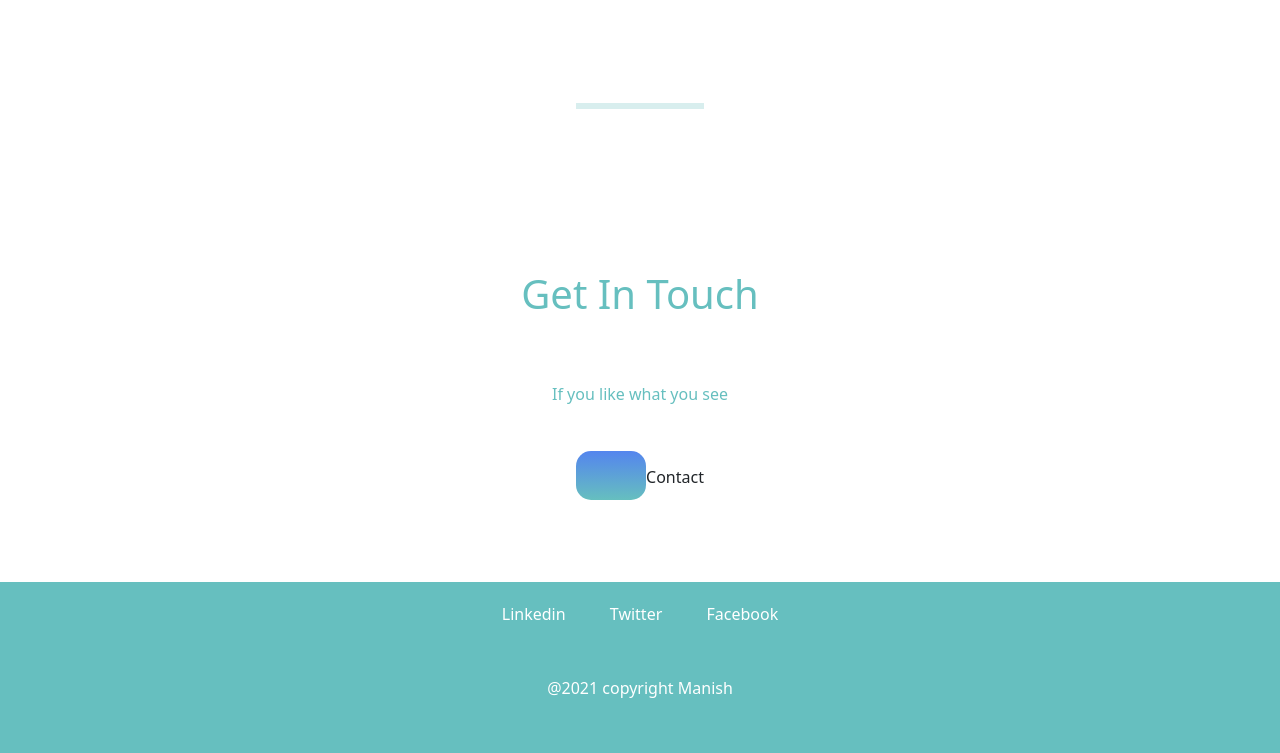
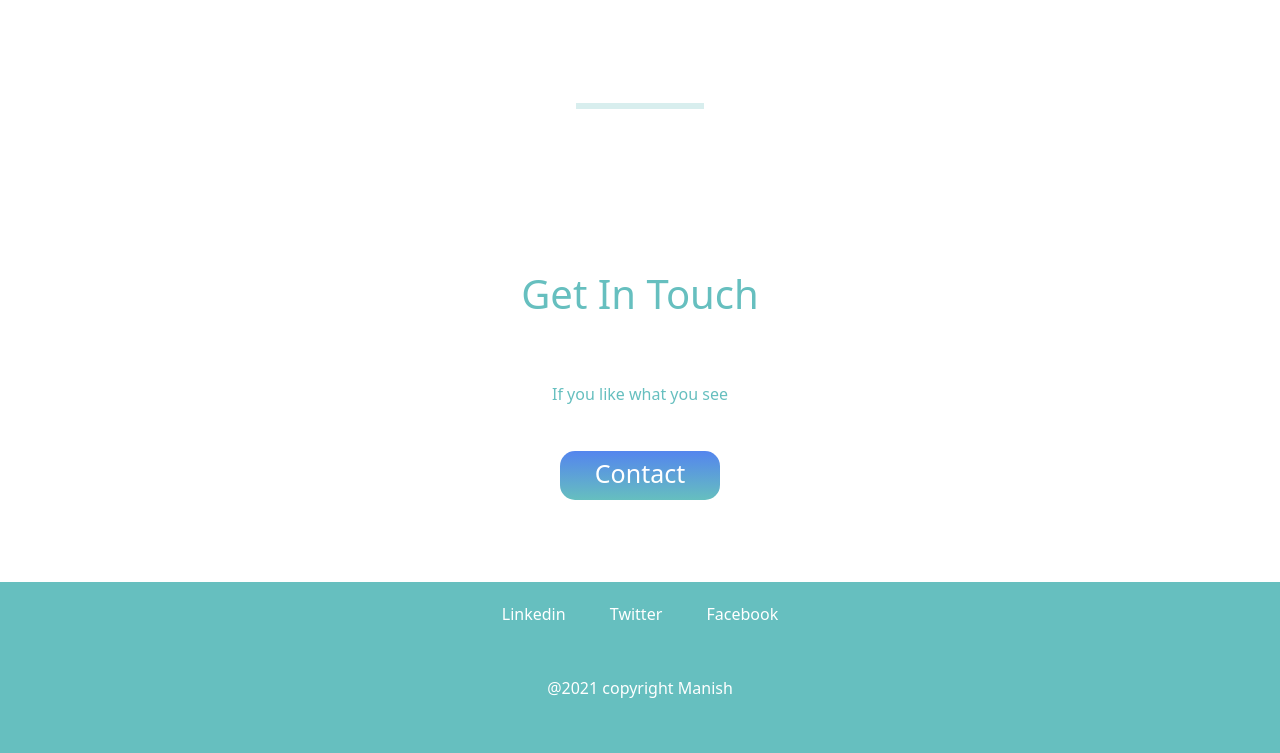
Before and after one commit to manish-1994/mywebPage, a plain HTML site: page index.html in a window 1280 px wide. Shown: the part 2148-2901 px from the top of the page. Drawn offline with nearby package versions, Linux system fonts and the light colour scheme.

Commit message:
contact site updated

```diff
--- a/index.html
+++ b/index.html
@@ -69,7 +69,7 @@
 <div class="container bottom-part">
   <h1 class="touch">Get In Touch</h1>
   <p class="like">If you like what you see</p>
-<a class="btn2" href="mailto:paramguru45@gmail.com"></a>Contact</div>
+<a class="btn2" href="mailto:paramguru45@gmail.com">Contact</a></div>
 
 <div class="footer">
   <a href="" class="social-links">Linkedin</a>
```
